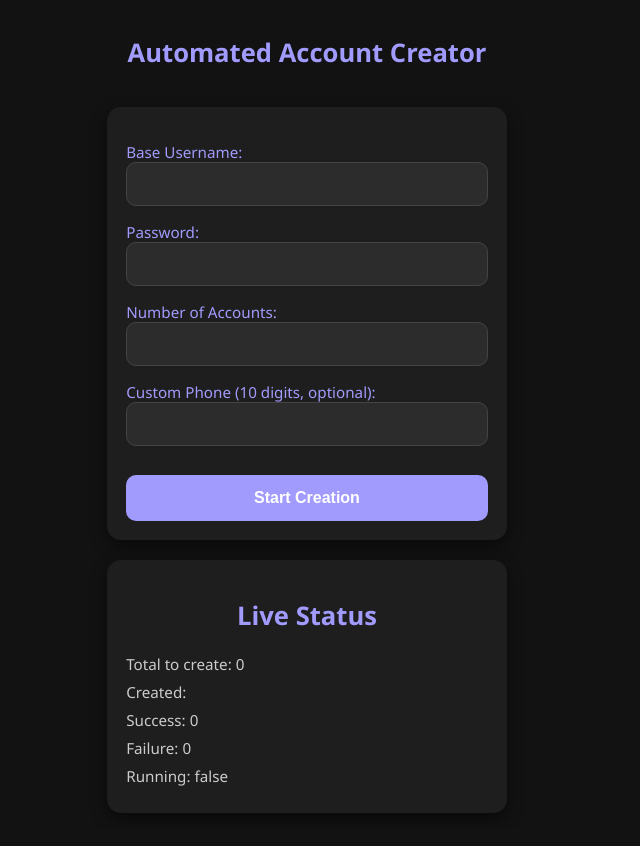
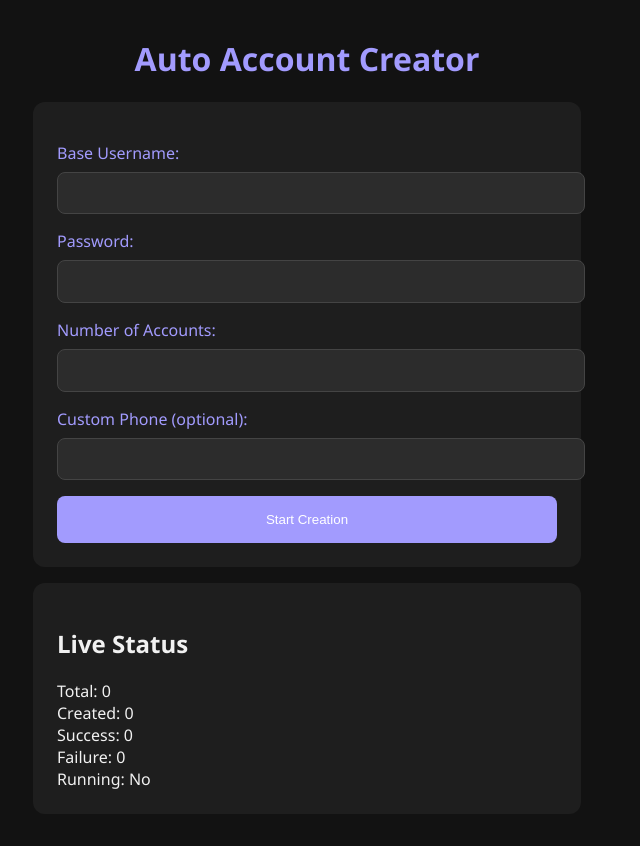
Before and after one commit to RahulExe69/playin2, a Flask app: page / in a window 1280 px wide. Shown: the whole page, without its empty margins (333-973 px from the left). Before the commit the page ends 786 px from the top, so only its background shows below. Run offline with Flask 3, Linux system fonts and the light colour scheme.

Commit message:
Update index.html

```diff
--- a/templates/index.html
+++ b/templates/index.html
@@ -2,6 +2,7 @@
 <html lang="en">
 <head>
     <meta charset="UTF-8">
+    <meta name="viewport" content="width=device-width, initial-scale=1.0">
     <title>Account Creator</title>
     <style>
         :root {
@@ -15,198 +16,133 @@
             --error: #ff7675;
         }
 
-    * {
-        box-sizing: border-box;
-    }
-
         body {
             margin: 0;
             padding: 1rem;
             background: var(--background);
             color: var(--text);
             font-family: 'Segoe UI', Tahoma, Geneva, Verdana, sans-serif;
-        display: flex;
-        flex-direction: column;
-        align-items: center;
-        animation: fadeIn 0.8s ease-in;
         }
 
-    h1, h2 {
+        h1 {
             color: var(--primary);
-        margin-top: 1.2rem;
             text-align: center;
-        font-size: 1.6rem;
         }
 
-    form, #status-panel {
+        form {
             background: var(--card);
-        padding: 1.2rem;
-        margin-top: 1.2rem;
-        border-radius: 14px;
-        box-shadow: 0 6px 15px rgba(0, 0, 0, 0.5);
-        width: 100%;
-        max-width: 400px;
-        animation: floatUp 0.5s ease-out;
+            padding: 1.5rem;
+            border-radius: 12px;
+            max-width: 500px;
+            margin: 1rem auto;
         }
 
         label {
             display: block;
-        margin: 1rem 0 0.3rem;
+            margin: 1rem 0 0.5rem;
             color: var(--primary);
-        font-size: 0.95rem;
-        font-weight: 500;
         }
 
         input {
-        padding: 0.75rem;
             width: 100%;
+            padding: 0.8rem;
             border: 1px solid #444;
-        border-radius: 10px;
+            border-radius: 8px;
             background: var(--input-bg);
             color: var(--text);
-        font-size: 1rem;
-        transition: border-color 0.3s, box-shadow 0.3s;
-    }
-
-    input:focus {
-        outline: none;
-        border-color: var(--secondary);
-        box-shadow: 0 0 8px rgba(0, 206, 201, 0.3);
         }
 
         button {
-        padding: 0.9rem 1.4rem;
             background: var(--primary);
-        color: #fff;
+            color: white;
             border: none;
-        border-radius: 10px;
-        margin-top: 1.5rem;
+            padding: 1rem;
+            border-radius: 8px;
             width: 100%;
-        font-weight: 600;
-        font-size: 1rem;
+            margin-top: 1rem;
             cursor: pointer;
-        transition: background 0.3s, transform 0.2s;
-    }
-
-    button:hover {
-        background: #6c5ce7;
-        transform: scale(1.02);
         }
 
         .message {
+            padding: 1rem;
+            border-radius: 8px;
             margin: 1rem 0;
-        padding: 0.9rem;
-        border-radius: 10px;
-        font-weight: bold;
-        font-size: 0.95rem;
-        animation: fadeIn 0.4s ease-in;
         }
 
         .error {
             background: #2e1e1e;
             color: var(--error);
-        border-left: 5px solid var(--error);
+            border-left: 4px solid var(--error);
         }
 
         .success {
             background: #1e2e1e;
             color: var(--success);
-        border-left: 5px solid var(--success);
+            border-left: 4px solid var(--success);
         }
 
-    #status-panel div {
-        margin: 0.5rem 0;
-        font-size: 0.95rem;
-        color: #ccc;
-    }
-
-    @keyframes fadeIn {
-        from { opacity: 0; }
-        to { opacity: 1; }
-    }
-
-    @keyframes floatUp {
-        from {
-            opacity: 0;
-            transform: translateY(30px);
-        }
-        to {
-            opacity: 1;
-            transform: translateY(0);
-        }
-    }
-
-    @media (max-width: 480px) {
-        html, body {
-            font-size: 16px;
-        }
-
-        form, #status-panel {
-            padding: 1rem;
-            margin-top: 1rem;
+        #status-panel {
+            background: var(--card);
+            padding: 1.5rem;
             border-radius: 12px;
-        }
-
-        button {
-            font-size: 1rem;
-            padding: 0.8rem 1.2rem;
-        }
+            max-width: 500px;
+            margin: 1rem auto;
         }
     </style>
 </head>
 <body>
-    <h1>Automated Account Creator</h1>
+    <h1>Auto Account Creator</h1>
+
     {% if error %}
     <div class="message error">{{ error }}</div>
     {% endif %}
+
     {% if success %}
     <div class="message success">{{ success }}</div>
     {% endif %}
-    <form method="post">
-        <label>
-            Base Username:
+
+    <form method="POST">
+        <label>Base Username:</label>
         <input type="text" name="base_username" required>
-        </label>
-        <label>
-            Password:
+
+        <label>Password:</label>
         <input type="password" name="password" required>
-        </label>
-        <label>
-            Number of Accounts:
+
+        <label>Number of Accounts:</label>
         <input type="number" name="count" min="1" required>
-        </label>
-        <label>
-            Custom Phone (10 digits, optional):
+
+        <label>Custom Phone (optional):</label>
         <input type="text" name="phone" pattern="\d{10}">
-        </label>
+
         <button type="submit">Start Creation</button>
     </form>
 
     <div id="status-panel">
         <h2>Live Status</h2>
-        <div>Total to create: <span id="total">0</span></div>
+        <div>Total: <span id="total">0</span></div>
         <div>Created: <span id="created">0</span></div>
         <div>Success: <span id="success">0</span></div>
         <div>Failure: <span id="failure">0</span></div>
-        <div>Running: <span id="running">false</span></div>
+        <div>Running: <span id="running">No</span></div>
     </div>
 
     <script>
-        async function fetchStatus() {
+        async function updateStatus() {
             try {
-                const res = await fetch('/status');
-                const data = await res.json();
+                const response = await fetch('/status');
+                const data = await response.json();
+
                 document.getElementById('total').textContent = data.total;
-                document.getElementById('created').textContent = data.created;
+                document.getElementById('created').textContent = data.current;
                 document.getElementById('success').textContent = data.success;
                 document.getElementById('failure').textContent = data.failure;
-                document.getElementById('running').textContent = data.running;
-            } catch (e) {
-                console.error('Failed to fetch status:', e);
+                document.getElementById('running').textContent = data.running ? "Yes" : "No";
+            } catch (error) {
+                console.error('Status update failed:', error);
             }
         }
-        setInterval(fetchStatus, 2000);  // Poll every 2 seconds
-        window.onload = fetchStatus;
+        setInterval(updateStatus, 2000);
+        updateStatus();
     </script>
 </body>
 </html>
```
Lines whose indentation alone changed are shown as unchanged.
